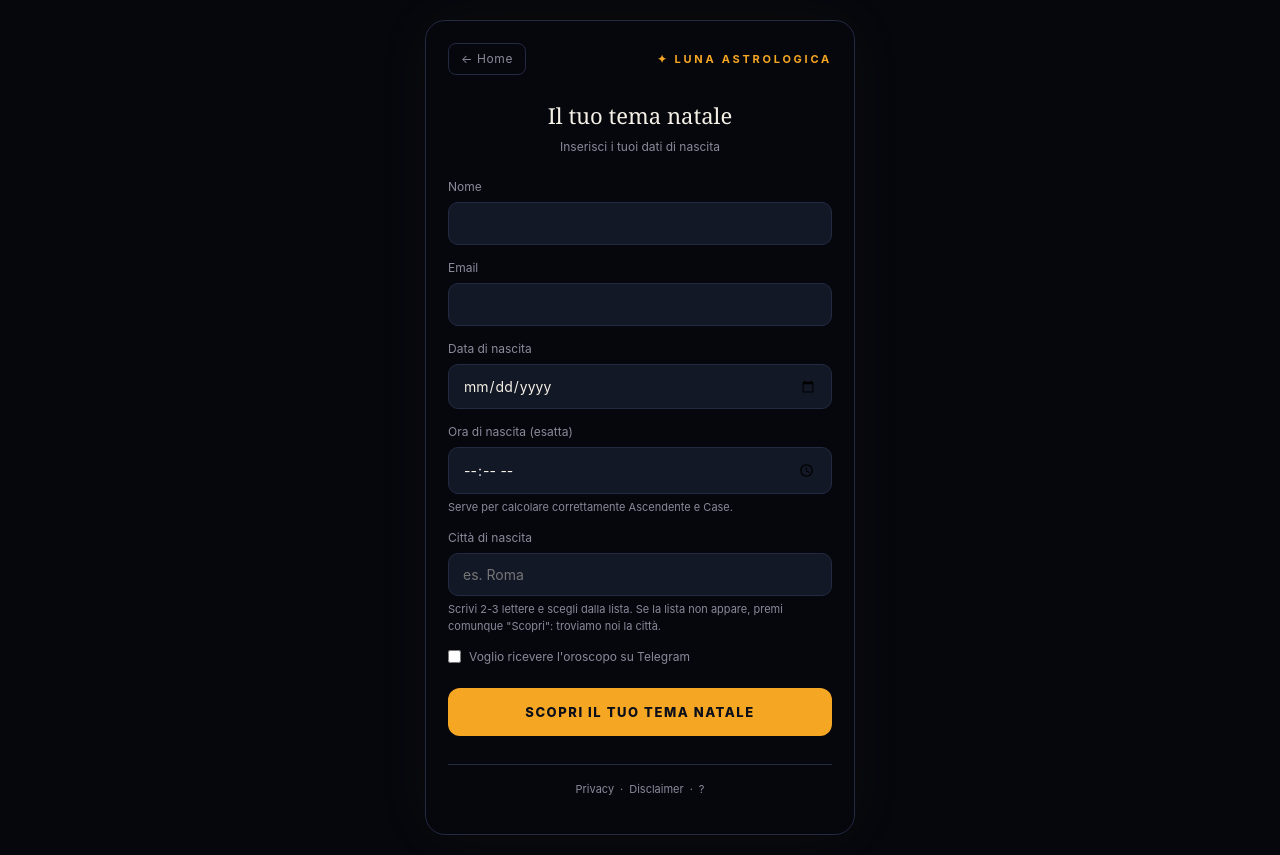
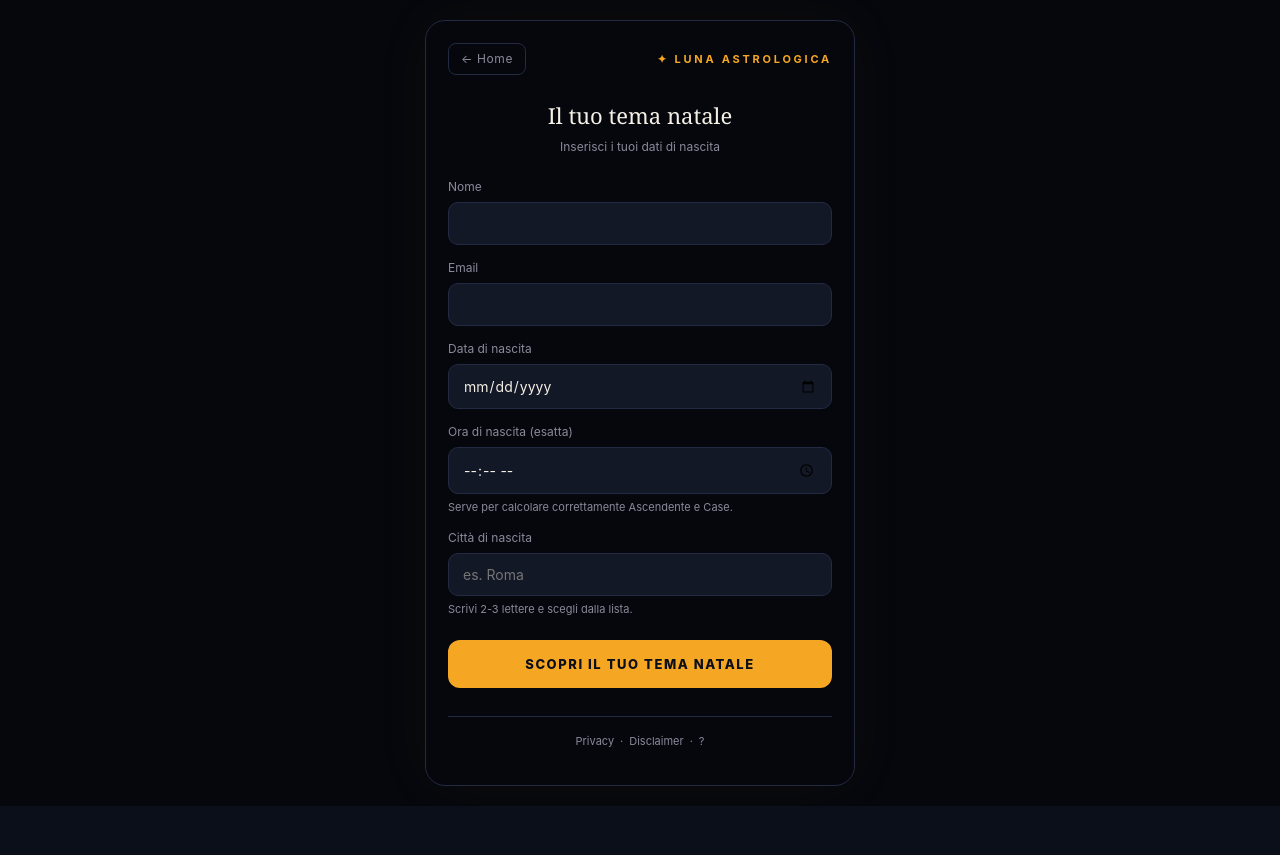
Before and after one commit to mediaplanix-code/luna2, a Next.js app in the folder web/: page /form in a window 1280 px wide. After the commit the page ends 806 px from the top, so only its background shows below. Built offline with nearby package versions, Linux system fonts and the light colour scheme.

Commit message:
Update page.tsx

```diff
--- a/web/app/form/page.tsx
+++ b/web/app/form/page.tsx
@@ -28,7 +28,6 @@ export default function FormPage() {
 
   const update = (k: string, v: any) => setForm({ ...form, [k]: v });
 
-  // Chiude la tendina cliccando fuori
   useEffect(() => {
     function handleClick(e: MouseEvent) {
       if (wrapperRef.current && !wrapperRef.current.contains(e.target as Node)) {
@@ -39,7 +38,6 @@ export default function FormPage() {
     return () => document.removeEventListener('mousedown', handleClick);
   }, []);
 
-  // Autocomplete Photon
   useEffect(() => {
     if (debounceRef.current) clearTimeout(debounceRef.current);
     if (cityQuery.length < 2) {
@@ -83,7 +81,6 @@ export default function FormPage() {
     setShowSuggestions(false);
   }
 
-  // Se l'utente ha scritto la città senza cliccare un suggerimento, prova a risolverla
   async function resolveCityIfNeeded(): Promise<{ lat: number; lon: number; label: string } | null> {
     if (form.birth_lat && form.birth_lon && form.birth_city) {
       return { lat: form.birth_lat, lon: form.birth_lon, label: form.birth_city };
@@ -112,12 +109,11 @@ export default function FormPage() {
     e.preventDefault();
     setError('');
 
-    // Se l'utente non ha scelto dai suggerimenti, risolvi la città automaticamente
     if (!form.birth_lat || !form.birth_lon) {
       setLoading(true);
       const resolved = await resolveCityIfNeeded();
       if (!resolved) {
-        setError('Città non trovata. Scrivi il nome della città e scegli dai suggerimenti.');
+        setError('Città non trovata. Scrivi il nome della città.');
         setLoading(false);
         return;
       }
@@ -218,18 +214,9 @@ export default function FormPage() {
             )}
           </div>
           <div className="hint">
-            Scrivi 2-3 lettere e scegli dalla lista. Se la lista non appare, premi comunque &quot;Scopri&quot;: troviamo noi la città.
+            Scrivi 2-3 lettere e scegli dalla lista.
           </div>
         </div>
-
-        <label className="check">
-          <input
-            type="checkbox"
-            checked={form.wants_telegram}
-            onChange={(e) => update('wants_telegram', e.target.checked)}
-          />
-          <span>Voglio ricevere l&apos;oroscopo su Telegram</span>
-        </label>
 
         <button type="submit" className="cta" disabled={loading}
           style={{ marginTop: '22px' }}>
```
